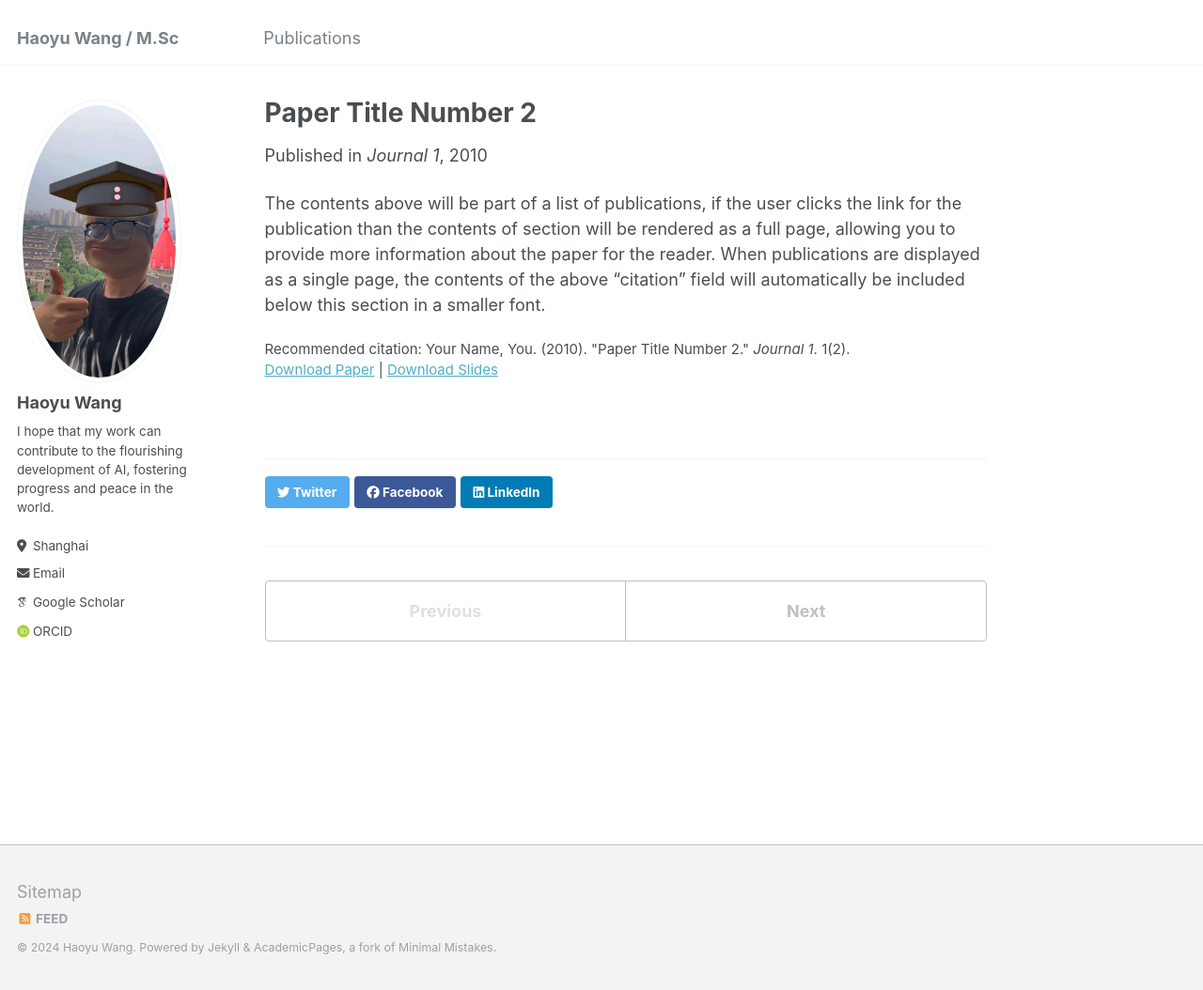
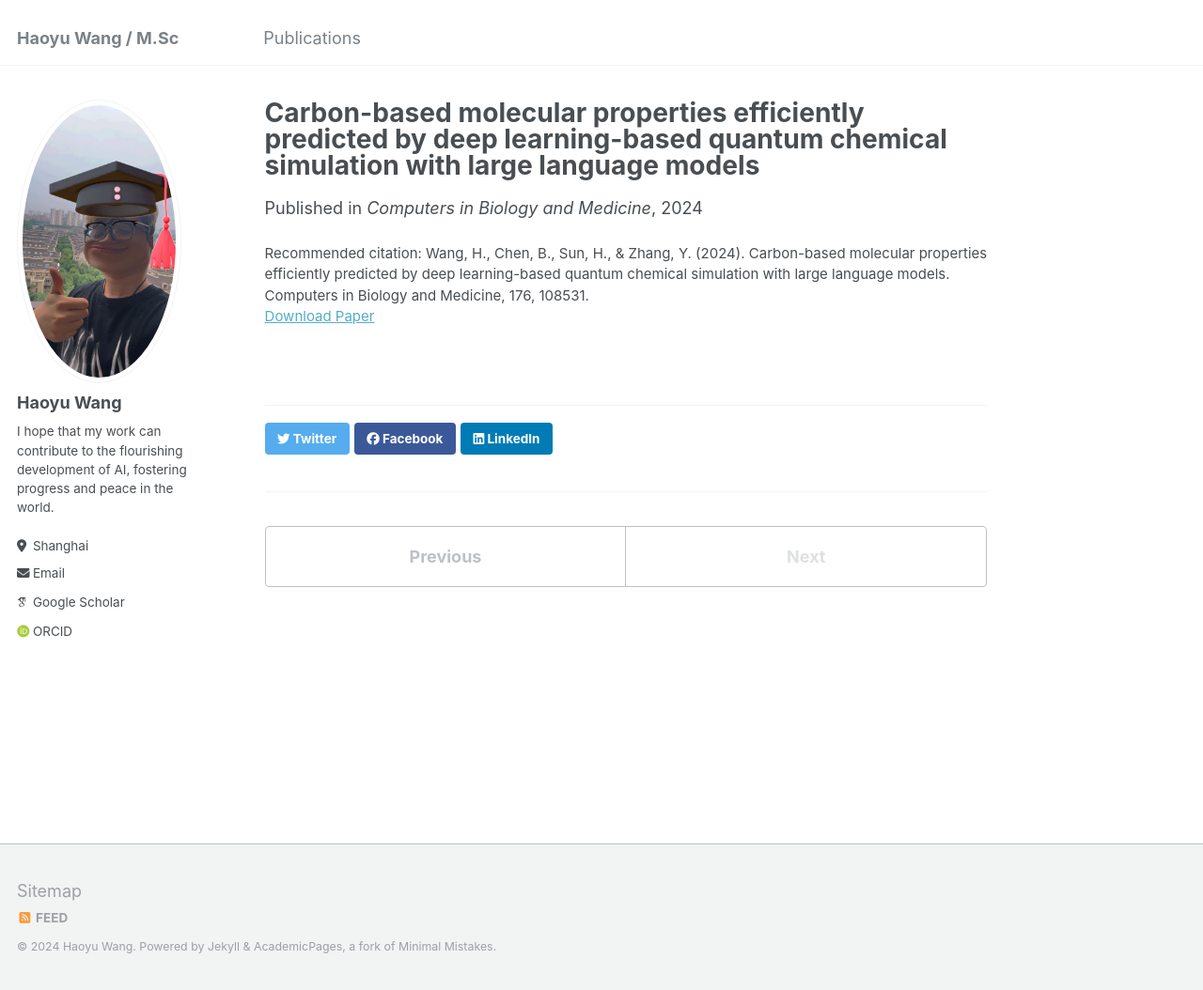
Before and after one commit to AmbitYuki/AmbitYuki.github.io, a Jekyll site: the page built from _publications/2010-10-01-paper-title-number-2.md, in a window 1280 px wide and 1054 px high. Shown: the whole window at 94% size. Built offline with Jekyll 4.4.1, drawn with Linux system fonts in a browser that asks for light colours; some web fonts are replaced.

Commit message:
Update 2010-10-01-paper-title-number-2.md

```diff
--- a/_publications/2010-10-01-paper-title-number-2.md
+++ b/_publications/2010-10-01-paper-title-number-2.md
@@ -1,13 +1,8 @@
 ---
-title: "Paper Title Number 2"
+title: "Carbon-based molecular properties efficiently predicted by deep learning-based quantum chemical simulation with large language models"
 collection: publications
-permalink: /publication/2010-10-01-paper-title-number-2
-excerpt: 'This paper is about the number 2. The number 3 is left for future work.'
-date: 2010-10-01
-venue: 'Journal 1'
-slidesurl: 'http://academicpages.github.io/files/slides2.pdf'
-paperurl: 'http://academicpages.github.io/files/paper2.pdf'
-citation: 'Your Name, You. (2010). &quot;Paper Title Number 2.&quot; <i>Journal 1</i>. 1(2).'
+date: 2024-4-28
+venue: 'Computers in Biology and Medicine'
+paperurl: 'http://AmbitYuki.github.io/files/1.3D MolSE.pdf'
+citation: 'Wang, H., Chen, B., Sun, H., & Zhang, Y. (2024). Carbon-based molecular properties efficiently predicted by deep learning-based quantum chemical simulation with large language models. Computers in Biology and Medicine, 176, 108531.'
 ---
-
-The contents above will be part of a list of publications, if the user clicks the link for the publication than the contents of section will be rendered as a full page, allowing you to provide more information about the paper for the reader. When publications are displayed as a single page, the contents of the above "citation" field will automatically be included below this section in a smaller font.
```
